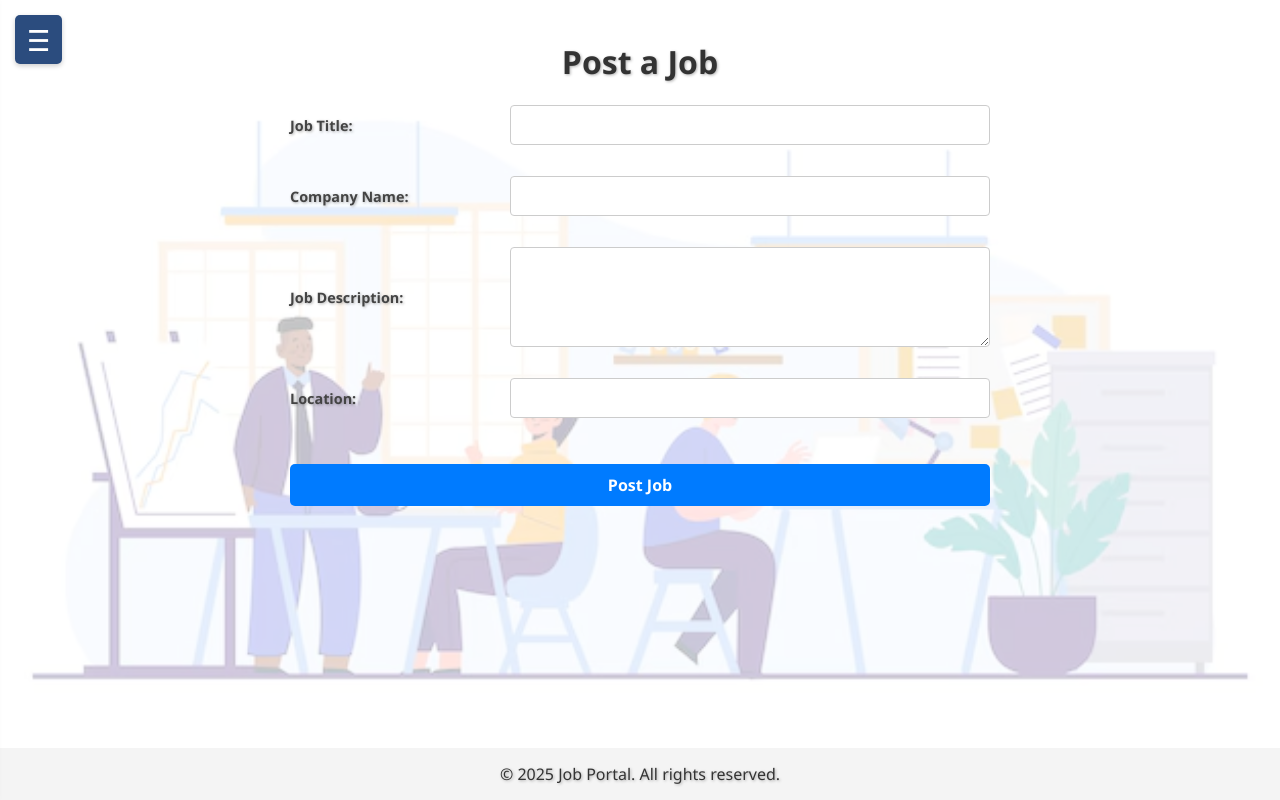
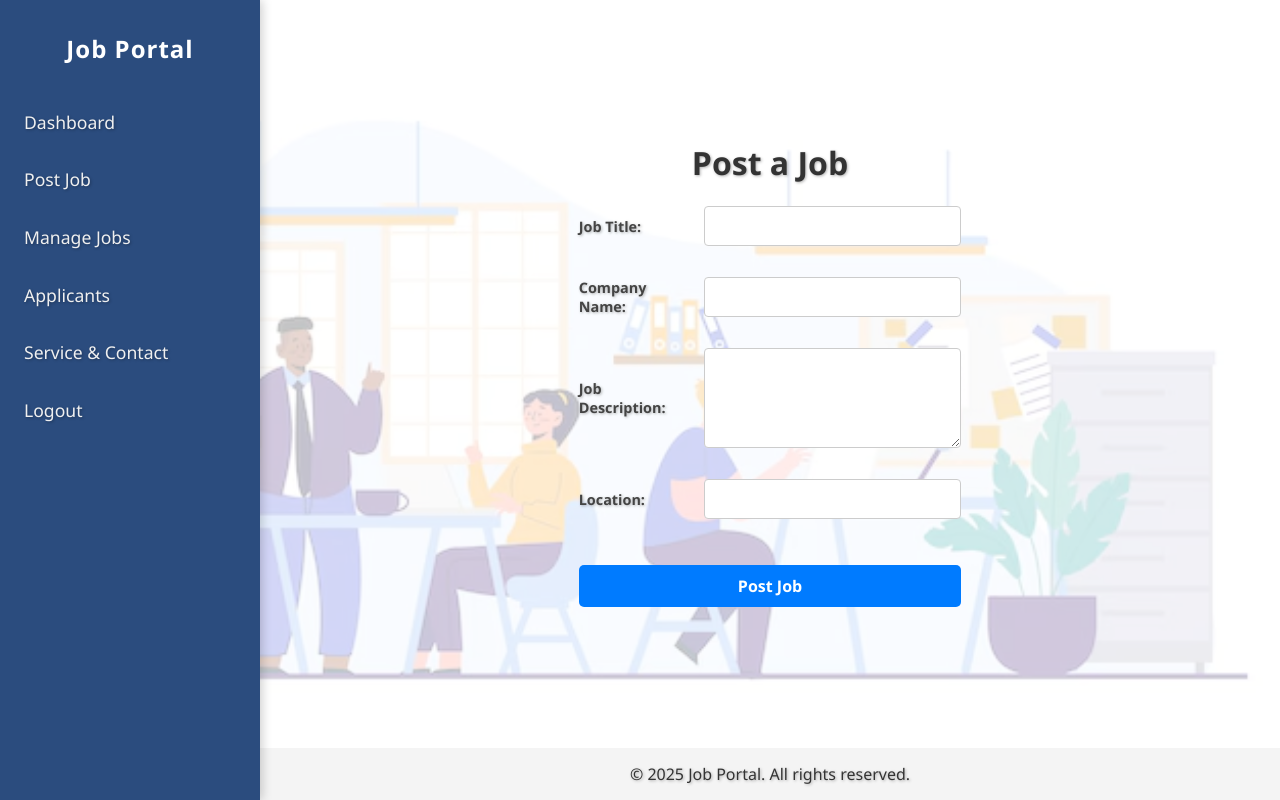
Before and after one commit to Saran-Ravichandran-06/job-portal, a PHP site: page /pages/recruiter/post_job.html in a window 1280 px wide. Run offline with PHP 8.4, Linux system fonts and the light colour scheme; a stand-in replaces the project's code that opens the database connection.

Commit message:
improved navbar and page layout

```diff
--- a/css/navbar.css
+++ b/css/navbar.css
@@ -1,47 +1,16 @@
-/* ========== SIDEBAR STYLING ========== */
-.sidebar-toggle {
-  position: fixed;
-  top: 15px;
-  left: 15px;
-  font-size: 1.8rem;
-  color: #fff;
-  background: rgba(0,0,0,0.5);
-  padding: 5px 12px;
-  border-radius: 5px;
-  cursor: pointer;
-  z-index: 1000;
-  box-shadow: 0 2px 5px rgba(0,0,0,0.2);
-  transition: background 0.3s ease;
-}
-
-.sidebar-toggle:hover {
-  background: rgba(0,0,0,0.8);
-}
-
+/* ========== PERMANENT SIDEBAR STYLING ========== */
 .sidebar {
-  position: fixed;
-  top: 0;
-  left: -260px; /* Hidden by default */
-  width: 250px;
-  height: 100vh;
-  box-shadow: 2px 0 10px rgba(0, 0, 0, 0.2);
-  z-index: 1050;
-  transition: left 0.3s ease;
+  width: 100%;
+  height: 100%;
   display: flex;
   flex-direction: column;
-  padding: 1rem 0;
-}
-
-.sidebar.open {
-  left: 0;
+  padding: 2rem 0;
 }
 
 .sidebar-header {
-  display: flex;
-  justify-content: space-between;
-  align-items: center;
   padding: 0 1.5rem;
   margin-bottom: 2rem;
+  text-align: center;
 }
 
 .sidebar .navbar-brand {
@@ -50,18 +19,6 @@
   text-decoration: none;
   color: #fff;
   letter-spacing: 1px;
-}
-
-.sidebar .close-btn {
-  font-size: 2rem;
-  color: #fff;
-  cursor: pointer;
-  line-height: 1;
-  transition: transform 0.2s ease;
-}
-
-.sidebar .close-btn:hover {
-  transform: scale(1.2);
 }
 
 /* Sidebar Links */
@@ -92,13 +49,11 @@
 
 /* ========== THEME BASED ON ROLE ========== */
 /* Recruiter Sidebar */
-#navbar[data-role="recruiter"] .sidebar,
-#navbar[data-role="recruiter"] .sidebar-toggle {
+#navbar[data-role="recruiter"] {
   background: #2b4c7e; /* Blue */
 }
 
 /* Seeker Sidebar */
-#navbar[data-role="seeker"] .sidebar,
-#navbar[data-role="seeker"] .sidebar-toggle {
+#navbar[data-role="seeker"] {
   background: #3a7d44; /* Green */
 }
--- a/css/style.css
+++ b/css/style.css
@@ -10,23 +10,24 @@
 body {
     background: #f4f7fb;
     color: #333;
-    display: flex;
-    flex-direction: column;
-    align-items: center;
-    justify-content: center;
+    display: grid;
+    grid-template-columns: 260px 1fr;
+    grid-template-rows: 1fr auto;
+    grid-template-areas:
+        "sidebar content"
+        "sidebar footer";
     min-height: 100vh;
     margin: 0;
-    position: relative;
 }
 
 /* Page Backgrounds */
 body.seeker-page {
-    background: url("../assets/images/dbs.avif") no-repeat center center fixed;
+    background: url("../assets/images/dbs.avif") no-repeat center right fixed;
     background-size: cover;
 }
 
 body.recruiter-page {
-    background: url("../assets/images/dbr.avif") no-repeat center center fixed;
+    background: url("../assets/images/dbr.avif") no-repeat center right fixed;
     background-size: cover;
 }
 
@@ -37,18 +38,24 @@ body.common {
 
 /* Navbar & Content */
 #navbar {
-    width: 100%;
+    grid-area: sidebar;
+    position: sticky;
+    top: 0;
+    height: 100vh;
+    box-shadow: 2px 0 10px rgba(0, 0, 0, 0.2);
 }
 
 .content {
-    flex: 1;
+    grid-area: content;
     padding: 40px;
-    max-width: none;
     width: 100%;
+    display: flex;
+    flex-direction: column;
+    align-items: center;
+    justify-content: center;
 
     /* ✅ Background box for better readability */
     background: rgba(255, 255, 255, 0.75);
-    box-shadow: 0 4px 15px rgba(0,0,0,0.2);
 }
 
 /* ✅ Optional text shadow for clarity */
@@ -58,11 +65,11 @@ h1, h2, h3, p, li, label, td, th {
 
 /* Footer */
 footer {
+    grid-area: footer;
     width: 100%;
     text-align: center;
     padding: 15px;
     background: #f4f4f4;
-    margin-top: auto;
 }
 
 /* ==================== CONTAINERS ==================== */
--- a/js/navbar.js
+++ b/js/navbar.js
@@ -26,34 +26,13 @@ document.addEventListener("DOMContentLoaded", function () {
   }
 
   navbar.innerHTML = `
-    <!-- Toggle Button for Sidebar -->
-    <div class="sidebar-toggle" id="sidebarToggle">
-      &#9776;
-    </div>
-
     <nav class="sidebar" id="sidebar">
       <div class="sidebar-header">
         <div class="navbar-brand">Job Portal</div>
-        <div class="close-btn" id="sidebarClose">&times;</div>
       </div>
       <ul class="sidebar-links">
         ${links.map(link => `<li><a href="${link.url}">${link.name}</a></li>`).join("")}
       </ul>
     </nav>
   `;
-
-  // Add event listeners for toggle
-  const toggleBtn = document.getElementById("sidebarToggle");
-  const closeBtn = document.getElementById("sidebarClose");
-  const sidebar = document.getElementById("sidebar");
-
-  if (toggleBtn && closeBtn && sidebar) {
-    toggleBtn.addEventListener("click", () => {
-      sidebar.classList.add("open");
-    });
-
-    closeBtn.addEventListener("click", () => {
-      sidebar.classList.remove("open");
-    });
-  }
 });
```
